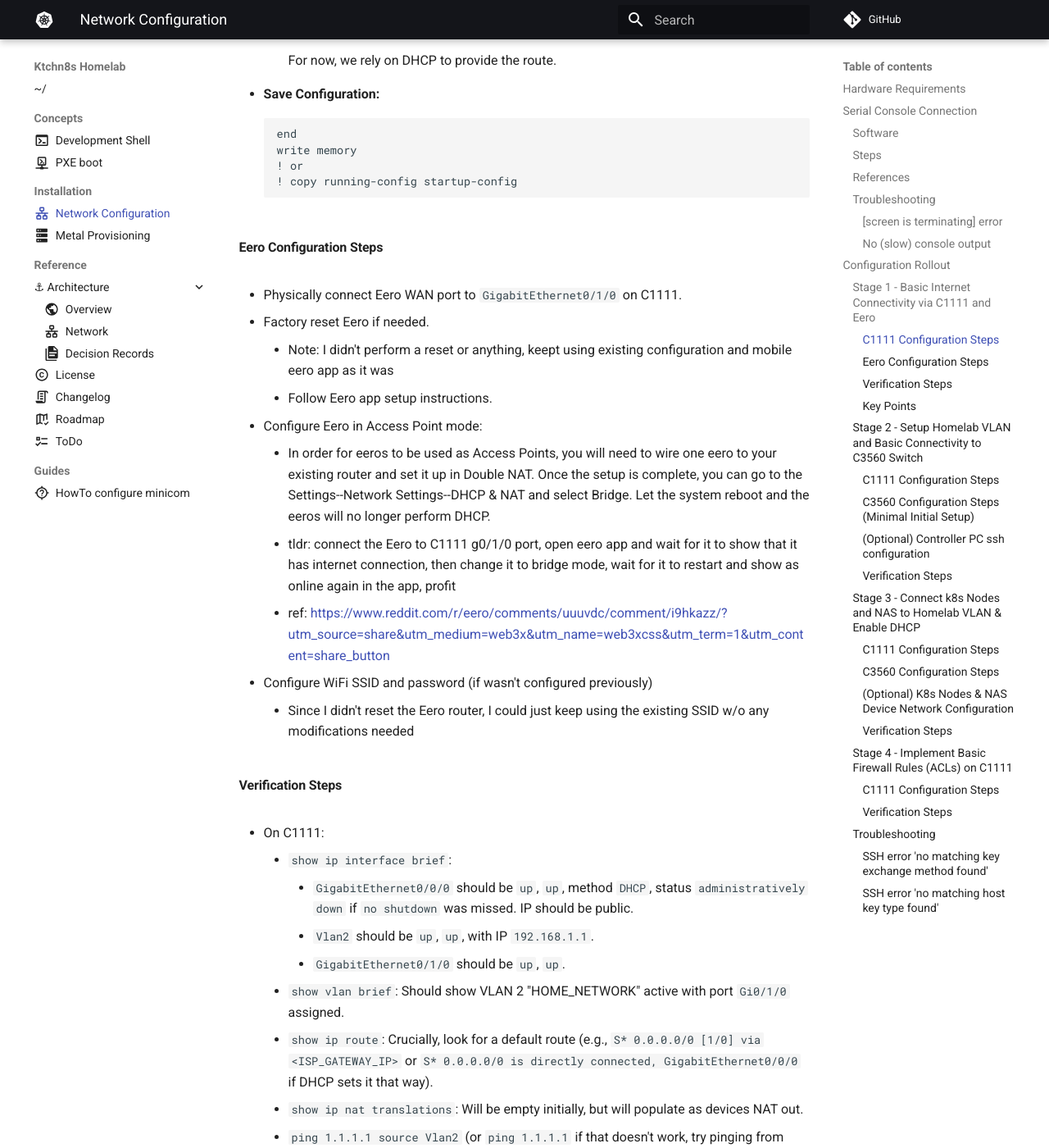
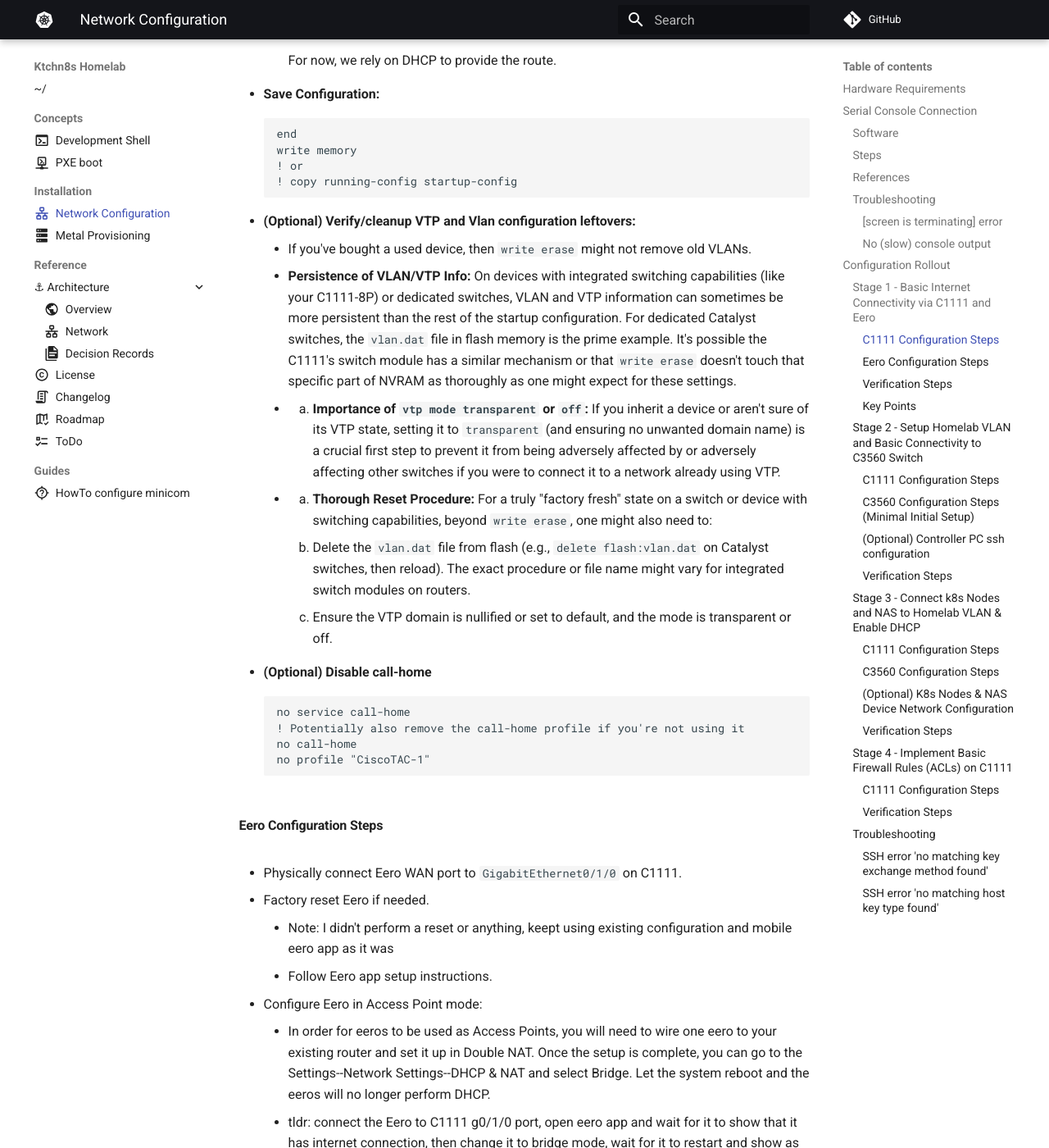
Before and after one commit to serpro69/ktchn8s, an MkDocs documentation site: the page built from docs/installation/network.md, in a window 1280 px wide and 1400 px high, scrolled down 8254 px. Shown: the whole window at 82% size. Built offline with MkDocs 1.6.1 and Material for MkDocs 9.7.7, drawn with Linux system fonts in a browser that asks for light colours; comment, search, counter and statistics services are not loaded.

Commit message:
Disable call-home and fix vtp on muspell

````diff
--- a/docs/installation/network.md
+++ b/docs/installation/network.md
@@ -290,6 +290,24 @@
     write memory
     ! or
     ! copy running-config startup-config
+    ```
+
+- **(Optional) Verify/cleanup VTP and Vlan configuration leftovers:**
+
+    - If you've bought a used device, then `write erase` might not remove old VLANs.
+    - **Persistence of VLAN/VTP Info:** On devices with integrated switching capabilities (like your C1111-8P) or dedicated switches, VLAN and VTP information can sometimes be more persistent than the rest of the startup configuration. For dedicated Catalyst switches, the `vlan.dat` file in flash memory is the prime example. It's possible the C1111's switch module has a similar mechanism or that `write erase` doesn't touch that specific part of NVRAM as thoroughly as one might expect for these settings.
+    - 2. **Importance of `vtp mode transparent` or `off`:** If you inherit a device or aren't sure of its VTP state, setting it to `transparent` (and ensuring no unwanted domain name) is a crucial first step to prevent it from being adversely affected by or adversely affecting other switches if you were to connect it to a network already using VTP.
+    - 3. **Thorough Reset Procedure:** For a truly "factory fresh" state on a switch or device with switching capabilities, beyond `write erase`, one might also need to:
+        * Delete the `vlan.dat` file from flash (e.g., `delete flash:vlan.dat` on Catalyst switches, then reload). The exact procedure or file name might vary for integrated switch modules on routers.
+        * Ensure the VTP domain is nullified or set to default, and the mode is transparent or off.
+
+- **(Optional) Disable call-home**
+
+    ```cisco
+    no service call-home
+    ! Potentially also remove the call-home profile if you're not using it
+    no call-home
+    no profile "CiscoTAC-1"
     ```
 
 #### Eero Configuration Steps
````
Also changed, not shown: 1 other file.
